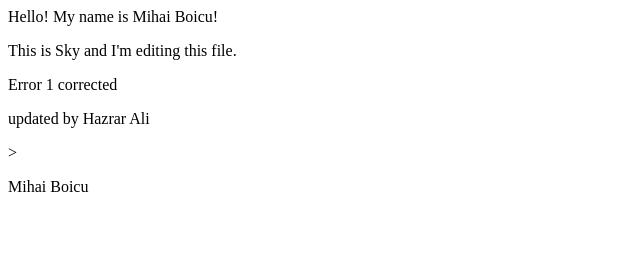
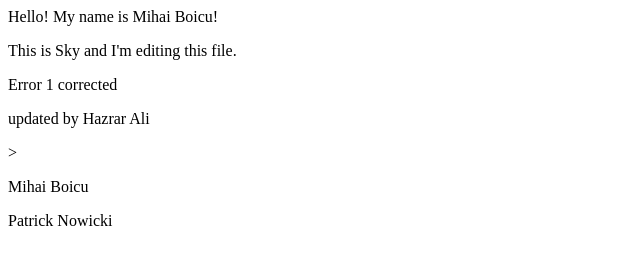
Before and after one commit to thenowherenlboy/web1-1-draft, a plain HTML site: page index.html in a window 1280 px wide. Shown: the whole page, without its empty margins (0-640 px from the left). Drawn offline with Linux system fonts and the light colour scheme.

Commit message:
Added Patrick Nowicki to index html

```diff
--- a/index.html
+++ b/index.html
@@ -12,5 +12,8 @@ This is Sky and I'm editing this file.
 <!-- Xander Majek -->>
 
 <p> Mihai  Boicu</p>
+
+<p>Patrick Nowicki</p>
+
 </body>
 </html>
```
